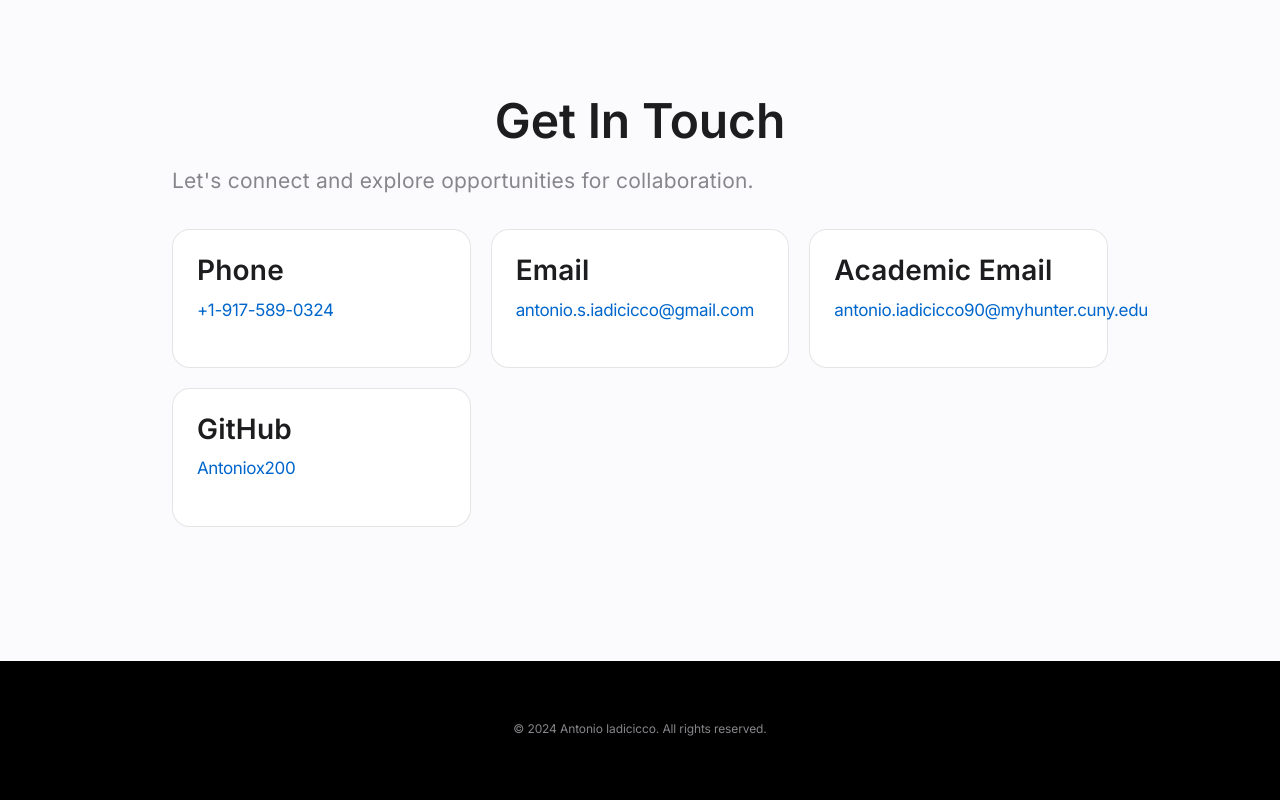
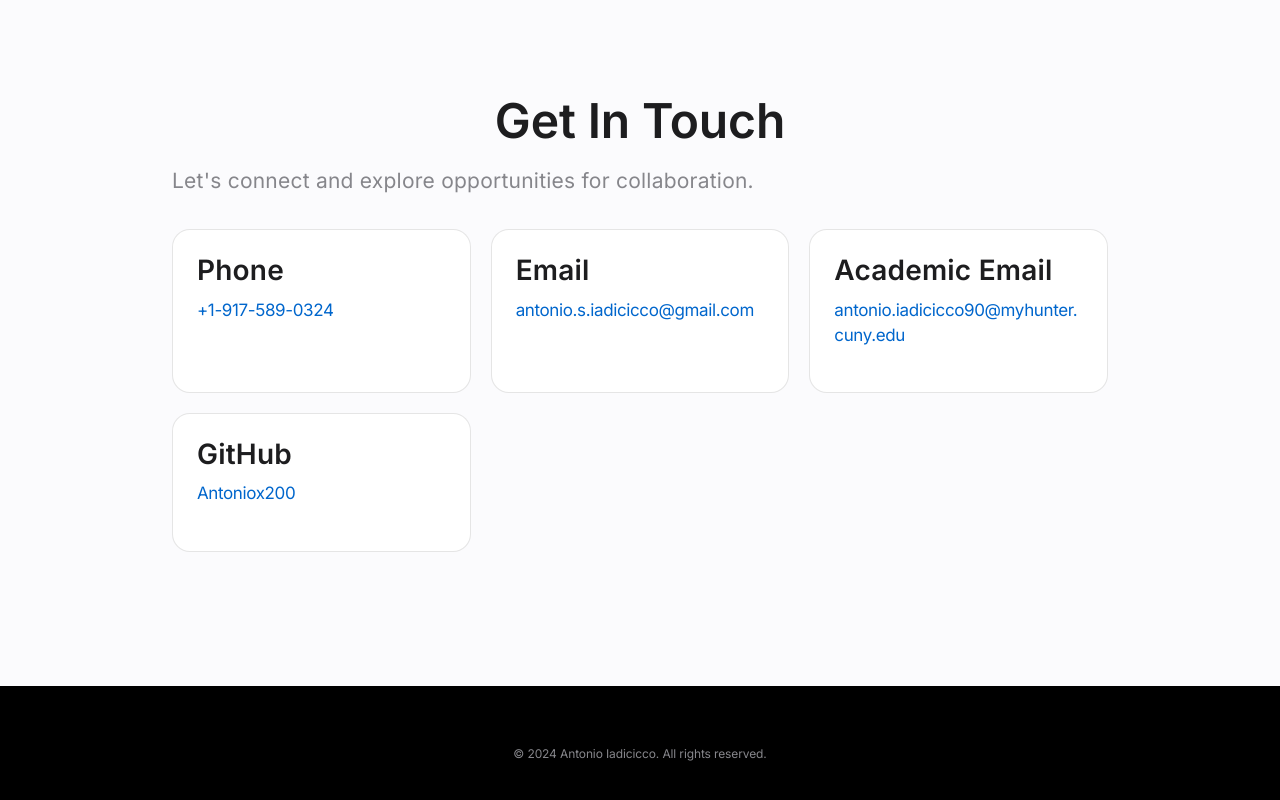
Before and after one commit to Antoniox200/antoniox200.github.io, a React (Vite) app: page / in a window 1280 px wide. Shown: the part 6933-7733 px from the top of the page. Built offline with nearby package versions, Linux system fonts and the light colour scheme.

Commit message:
Fix contact email overflow

```diff
--- a/src/App.css
+++ b/src/App.css
@@ -265,6 +265,10 @@ a {
   transition: opacity 0.3s cubic-bezier(0.25, 0.1, 0.25, 1);
 }
 
+.feature-item a {
+  word-break: break-all;
+}
+
 a:hover {
   opacity: 0.8;
 }
```
